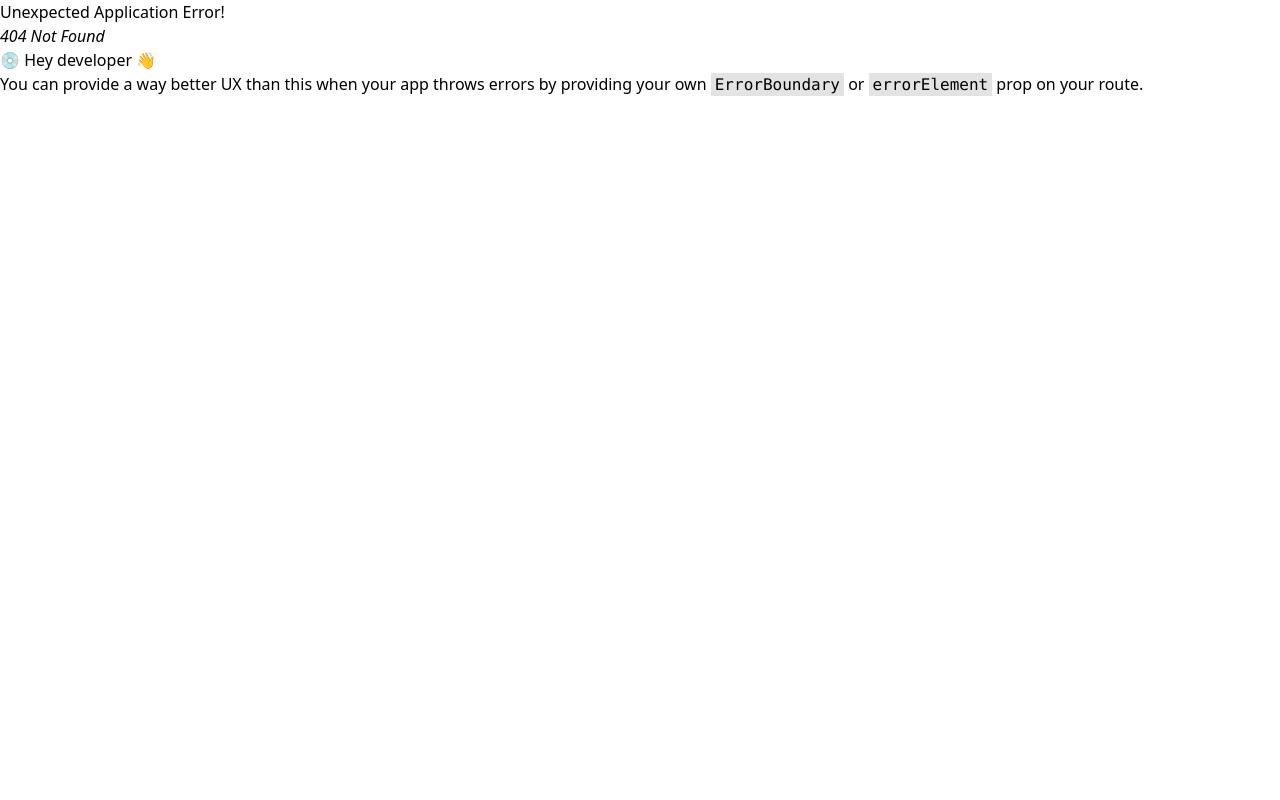
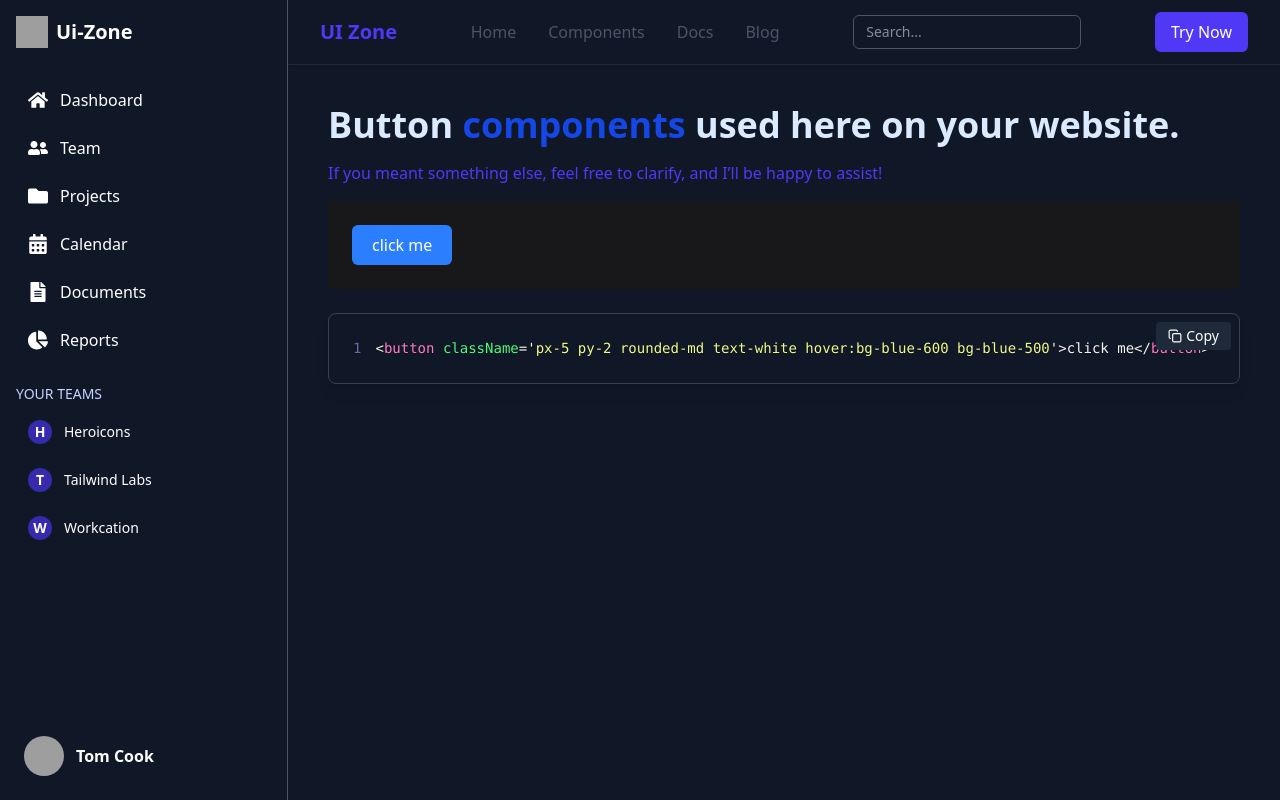
Before and after one commit to rishikant-1/uicomponent, a React (Vite) app: page /component/buttons in a window 1280 px wide. Before the commit this address had no page. Built offline with nearby package versions, Linux system fonts and the light colour scheme; grey boxes are pictures that could not be loaded.

Commit message:
add a btn page and btn

```diff
--- a/src/App.jsx
+++ b/src/App.jsx
@@ -6,12 +6,14 @@ function App() {
 
   return (
     <>
-      <Sidebar />
-      <div className="md:ml-72 ml-0 bg-gray-900">
-        <Navbar />
-        <main className="bg-gray-900">
-          <Outlet />
-        </main>
+      <div className="flex">
+        <Sidebar />
+        <div className="flex-1 md:ml-72 ml-0 bg-gray-900 min-h-screen">
+          <Navbar />
+          <main className="p-4">
+            <Outlet />
+          </main>
+        </div>
       </div>
     </>
   )
--- a/src/reuse-components/page/Blog.jsx
+++ b/src/reuse-components/page/Blog.jsx
@@ -1,9 +1,36 @@
-import React from 'react'
+import React from "react";
 
-function Blog() {
+export default function Blog() {
   return (
-    <div>Blog</div>
-  )
+    <div className="min-h-[90vh] bg-gray-950 flex flex-col items-center justify-center px-4 text-center">
+      {/* Logo */}
+      <div className="mb-6">
+        <div className="text-3xl font-bold text-indigo-600">UI-Zone</div>
+      </div>
+
+      <h1 className="text-4xl md:text-5xl font-extrabold text-gray-900 mb-4 ">
+        Coming Soon
+      </h1>
+
+      {/* Subtitle */}
+      <p className="text-gray-600 text-lg max-w-md mb-6">
+        We're building something amazing. Our blog will be available soon!
+      </p>
+
+      <div className="flex flex-col sm:flex-row items-center gap-3 w-full max-w-md">
+        <input
+          type="email"
+          placeholder="Enter your email"
+          className="w-full px-4 py-2 border border-gray-300 placeholder:text-white text-white rounded-lg focus:outline-none focus:ring-2 focus:ring-indigo-500"
+        />
+        <button className="px-5 py-2 text-nowrap bg-indigo-600 text-white rounded-lg hover:bg-indigo-700 transition">
+          Notify Me
+        </button>
+      </div>
+
+      <p className="mt-8 text-sm text-gray-400">
+        © {new Date().getFullYear()} UI-Zone. All rights reserved.
+      </p>
+    </div>
+  );
 }
-
-export default Blog
--- a/src/reuse-components/page/Dashboard.jsx
+++ b/src/reuse-components/page/Dashboard.jsx
@@ -1,36 +1,36 @@
-import React from "react";
+import React from 'react'
+import uiiname from '../../assets/ui.png'
 
-export default function ComingSoon() {
+function Dashboard() {
   return (
-    <div className="min-h-[90vh] bg-gray-950 flex flex-col items-center justify-center px-4 text-center">
-      {/* Logo */}
-      <div className="mb-6">
-        <div className="text-3xl font-bold text-indigo-600">UI-Zone</div>
-      </div>
+    <div className=' bg-gray-900'>
+      <div class="mx-auto max-w-7xl py-24 sm:px-6 sm:py-32 ">
+          <div class="relative isolate overflow-hidden bg-gray-900 px-6 pt-16 shadow-2xl sm:rounded-3xl sm:px-16 md:pt-24 lg:flex lg:gap-x-20  lg:pt-0">
+            <svg viewBox="0 0 1024 1024" class="absolute top-1/2 left-1/2 -z-10 size-[64rem] -translate-y-1/2 [mask-image:radial-gradient(closest-side,white,transparent)] sm:left-full sm:-ml-80 lg:left-1/2 lg:ml-0 lg:-translate-x-1/2 lg:translate-y-0" aria-hidden="true">
+              <circle cx="512" cy="512" r="512" fill="url(#759c1415-0410-454c-8f7c-9a820de03641)" fill-opacity="0.7" />
+              <defs>
+                <radialGradient id="759c1415-0410-454c-8f7c-9a820de03641">
+                  <stop stop-color="#7775D6" />
+                  <stop offset="1" stop-color="#E935C1" />
+                </radialGradient>
+              </defs>
+            </svg>
+            <div class="mx-auto max-w-md text-center lg:mx-0 lg:flex-auto lg:py-30 lg:text-left">
+              <h2 class="text-3xl font-semibold tracking-tight text-balance text-white sm:text-4xl">Boost your productivity. Start using our app today.</h2>
+              <p class="mt-6 text-lg/8 text-pretty text-gray-300">Ac euismod vel sit maecenas id pellentesque eu sed consectetur. Malesuada adipiscing sagittis vel nulla.</p>
+              <div class="mt-10 flex items-center justify-center gap-x-6 lg:justify-start">
+                <a href="#" class="rounded-md bg-white px-3.5 py-2.5 text-sm font-semibold text-gray-900 shadow-xs hover:bg-gray-100 focus-visible:outline-2 focus-visible:outline-offset-2 focus-visible:outline-white">Get started</a>
+                <a href="#" class="text-sm/6 font-semibold text-white">Learn more <span aria-hidden="true">→</span></a>
+              </div>
+            </div>
+            <div class="relative mt-16 h-80 lg:mt-8">
+              <img class="absolute top-0 left-0 w-[57rem] max-w-none rounded-md bg-white/5 ring-1 ring-white/10" src={uiiname}  alt="App screenshot" width="1824" height="1080"/>
+            </div>
+          </div>
+        </div>
 
-      <h1 className="text-4xl md:text-5xl font-extrabold text-gray-900 mb-4 ">
-        Coming Soon
-      </h1>
+    </div>
+  )
+}
 
-      {/* Subtitle */}
-      <p className="text-gray-600 text-lg max-w-md mb-6">
-        We're building something amazing. Our dashboard will be available soon!
-      </p>
-
-      <div className="flex flex-col sm:flex-row items-center gap-3 w-full max-w-md">
-        <input
-          type="email"
-          placeholder="Enter your email"
-          className="w-full px-4 py-2 border border-gray-300 rounded-lg focus:outline-none focus:ring-2 focus:ring-indigo-500"
-        />
-        <button className="px-5 py-2 text-nowrap bg-indigo-600 text-white rounded-lg hover:bg-indigo-700 transition">
-          Notify Me
-        </button>
-      </div>
-
-      <p className="mt-8 text-sm text-gray-400">
-        © {new Date().getFullYear()} UI-Zone. All rights reserved.
-      </p>
-    </div>
-  );
-}
+export default Dashboard
--- a/src/reuse-components/page/Uicomponent.jsx
+++ b/src/reuse-components/page/Uicomponent.jsx
@@ -1,5 +1,6 @@
 import React from 'react'
 import Layout from '../ui/Layout.jsx'
+import { Outlet } from 'react-router-dom'
 
 function Uicomponent() {
   return (
--- a/src/reuse-components/ui/Layout.jsx
+++ b/src/reuse-components/ui/Layout.jsx
@@ -1,35 +1,71 @@
 import React from 'react'
-import uiiname from '../../assets/ui.png'
+import { Link } from 'react-router-dom'
 
 function Layout() {
   return (
-    <div className=' bg-gray-900'>
-      <div class="mx-auto max-w-7xl py-24 sm:px-6 sm:py-32 ">
-          <div class="relative isolate overflow-hidden bg-gray-900 px-6 pt-16 shadow-2xl sm:rounded-3xl sm:px-16 md:pt-24 lg:flex lg:gap-x-20  lg:pt-0">
-            <svg viewBox="0 0 1024 1024" class="absolute top-1/2 left-1/2 -z-10 size-[64rem] -translate-y-1/2 [mask-image:radial-gradient(closest-side,white,transparent)] sm:left-full sm:-ml-80 lg:left-1/2 lg:ml-0 lg:-translate-x-1/2 lg:translate-y-0" aria-hidden="true">
-              <circle cx="512" cy="512" r="512" fill="url(#759c1415-0410-454c-8f7c-9a820de03641)" fill-opacity="0.7" />
-              <defs>
-                <radialGradient id="759c1415-0410-454c-8f7c-9a820de03641">
-                  <stop stop-color="#7775D6" />
-                  <stop offset="1" stop-color="#E935C1" />
-                </radialGradient>
-              </defs>
+  <div class="grid grid-cols-1 sm:grid-cols-2 md:grid-cols-3 p-6 gap-6">
+      <Link to='/component/buttons' class="bg-gray-900 border border-gray-800 rounded-xl p-5 shadow-md hover:shadow-xl hover:-translate-y-1.5 transition-all duration-300      cursor-pointer group w-full max-w-sm">
+        <div class="flex items-center justify-between mb-4">
+          <div class="bg-gray-800 p-3 rounded-lg text-indigo-400 group-hover:text-indigo-300 transition">
+            <svg xmlns="http://www.w3.org/2000/svg" class="h-6 w-6" fill="none"
+                viewBox="0 0 24 24" stroke="currentColor">
+              <path stroke-linecap="round" stroke-linejoin="round"
+                    stroke-width="2"
+                    d="M4 6h16M4 12h16M4 18h7" />
             </svg>
-            <div class="mx-auto max-w-md text-center lg:mx-0 lg:flex-auto lg:py-32 lg:text-left">
-              <h2 class="text-3xl font-semibold tracking-tight text-balance text-white sm:text-4xl">Boost your productivity. Start using our app today.</h2>
-              <p class="mt-6 text-lg/8 text-pretty text-gray-300">Ac euismod vel sit maecenas id pellentesque eu sed consectetur. Malesuada adipiscing sagittis vel nulla.</p>
-              <div class="mt-10 flex items-center justify-center gap-x-6 lg:justify-start">
-                <a href="#" class="rounded-md bg-white px-3.5 py-2.5 text-sm font-semibold text-gray-900 shadow-xs hover:bg-gray-100 focus-visible:outline-2 focus-visible:outline-offset-2 focus-visible:outline-white">Get started</a>
-                <a href="#" class="text-sm/6 font-semibold text-white">Learn more <span aria-hidden="true">→</span></a>
-              </div>
-            </div>
-            <div class="relative mt-16 h-80 lg:mt-8">
-              <img class="absolute top-0 left-0 w-[57rem] max-w-none rounded-md bg-white/5 ring-1 ring-white/10" src={uiiname}  alt="App screenshot" width="1824" height="1080"/>
-            </div>
           </div>
+          <span class="text-xs text-gray-500 group-hover:text-gray-400 transition">Component</span>
         </div>
+        <h3 class="text-lg font-semibold text-white mb-1">Buttons</h3>
+        <p class="text-sm text-gray-400">Collapsible vertical navigation with active highlight.</p>
+      </Link>
+      <div class="bg-gray-900 border border-gray-800 rounded-xl p-5 shadow-md hover:shadow-xl hover:-translate-y-1.5 transition-all duration-300      cursor-pointer group w-full max-w-sm">
+        <div class="flex items-center justify-between mb-4">
+          <div class="bg-gray-800 p-3 rounded-lg text-indigo-400 group-hover:text-indigo-300 transition">
+            <svg xmlns="http://www.w3.org/2000/svg" class="h-6 w-6" fill="none"
+                viewBox="0 0 24 24" stroke="currentColor">
+              <path stroke-linecap="round" stroke-linejoin="round"
+                    stroke-width="2"
+                    d="M4 6h16M4 12h16M4 18h7" />
+            </svg>
+          </div>
+          <span class="text-xs text-gray-500 group-hover:text-gray-400 transition">Component</span>
+        </div>
+        <h3 class="text-lg font-semibold text-white mb-1">Cards</h3>
+        <p class="text-sm text-gray-400">Collapsible vertical navigation with active highlight.</p>
+      </div>
+      <div class="bg-gray-900 border border-gray-800 rounded-xl p-5 shadow-md hover:shadow-xl hover:-translate-y-1.5 transition-all duration-300      cursor-pointer group w-full max-w-sm">
+        <div class="flex items-center justify-between mb-4">
+          <div class="bg-gray-800 p-3 rounded-lg text-indigo-400 group-hover:text-indigo-300 transition">
+            <svg xmlns="http://www.w3.org/2000/svg" class="h-6 w-6" fill="none"
+                viewBox="0 0 24 24" stroke="currentColor">
+              <path stroke-linecap="round" stroke-linejoin="round"
+                    stroke-width="2"
+                    d="M4 6h16M4 12h16M4 18h7" />
+            </svg>
+          </div>
+          <span class="text-xs text-gray-500 group-hover:text-gray-400 transition">Component</span>
+        </div>
+        <h3 class="text-lg font-semibold text-white mb-1">Navbars</h3>
+        <p class="text-sm text-gray-400">Collapsible vertical navigation with active highlight.</p>
+      </div>
+      <div class="bg-gray-900 border border-gray-800 rounded-xl p-5 shadow-md hover:shadow-xl hover:-translate-y-1.5 transition-all duration-300      cursor-pointer group w-full max-w-sm">
+        <div class="flex items-center justify-between mb-4">
+          <div class="bg-gray-800 p-3 rounded-lg text-indigo-400 group-hover:text-indigo-300 transition">
+            <svg xmlns="http://www.w3.org/2000/svg" class="h-6 w-6" fill="none"
+                viewBox="0 0 24 24" stroke="currentColor">
+              <path stroke-linecap="round" stroke-linejoin="round"
+                    stroke-width="2"
+                    d="M4 6h16M4 12h16M4 18h7" />
+            </svg>
+          </div>
+          <span class="text-xs text-gray-500 group-hover:text-gray-400 transition">Component</span>
+        </div>
+        <h3 class="text-lg font-semibold text-white mb-1">Buttons</h3>
+        <p class="text-sm text-gray-400">Collapsible vertical navigation with active highlight.</p>
+      </div>
+  </div>
 
-    </div>
   )
 }
 
--- /dev/null
+++ b/src/reuse-components/ui/Uibutton.jsx
@@ -0,0 +1,57 @@
+import React, { useState, useEffect } from 'react';
+import { Prism as SyntaxHighlighter } from 'react-syntax-highlighter';
+import { dracula } from 'react-syntax-highlighter/dist/esm/styles/prism';
+import { Copy } from 'lucide-react';
+import { temp } from './temp';
+
+const Uicomponent = () => {
+  const [copied, setCopied] = useState(false);
+
+  const codeString = temp[0].button;
+
+  const handleCopy = () => {
+    navigator.clipboard.writeText(codeString);
+    setCopied(true);
+    setTimeout(() => setCopied(false), 2000);
+  };
+
+
+
+  return (
+    <div className="p-6">
+      <h1 className="text-4xl font-bold mb-4 text-blue-100">Button <span className='text-blue-700'> components</span> used here on your website.</h1>
+      <h2 className='mb-4 text-indigo-600'>If you meant something else, feel free to clarify, and I’ll be happy to assist!</h2>
+      <div className="w-full p-6 bg-zinc-900 mb-6">
+      <button className='px-5 py-2 rounded-md text-white hover:bg-blue-600 bg-blue-500'>click me</button>
+      </div>
+      <div className="relative rounded-lg shadow-lg border border-gray-700 mt-4 overflow-auto max-h-[500px] w-full">
+        <button
+          onClick={handleCopy}
+          className="absolute top-2 right-2 bg-gray-800 text-white text-sm px-3 py-1 rounded hover:bg-gray-700 transition flex items-center gap-1"
+        >
+          <Copy size={14} />
+          {copied ? 'Copied!' : 'Copy'}
+        </button>
+
+        <SyntaxHighlighter
+          language="html"
+          style={dracula}
+          showLineNumbers
+          wrapLines
+          customStyle={{
+            fontSize: '14px',
+            padding: '1.5rem',
+            margin: 0,
+            background: 'transparent',
+            maxHeight: '400px',
+            overflowY: 'auto',
+          }}
+        >
+          {codeString}
+        </SyntaxHighlighter>
+      </div>
+    </div>
+  );
+};
+
+export default Uicomponent;
--- /dev/null
+++ b/src/reuse-components/ui/temp.jsx
@@ -0,0 +1,3 @@
+export const temp=[
+  {button: `<button className='px-5 py-2 rounded-md text-white hover:bg-blue-600 bg-blue-500'>click me</button>`}
+]
```
Also changed, not shown: src/main.jsx (+6 -1 lines).
